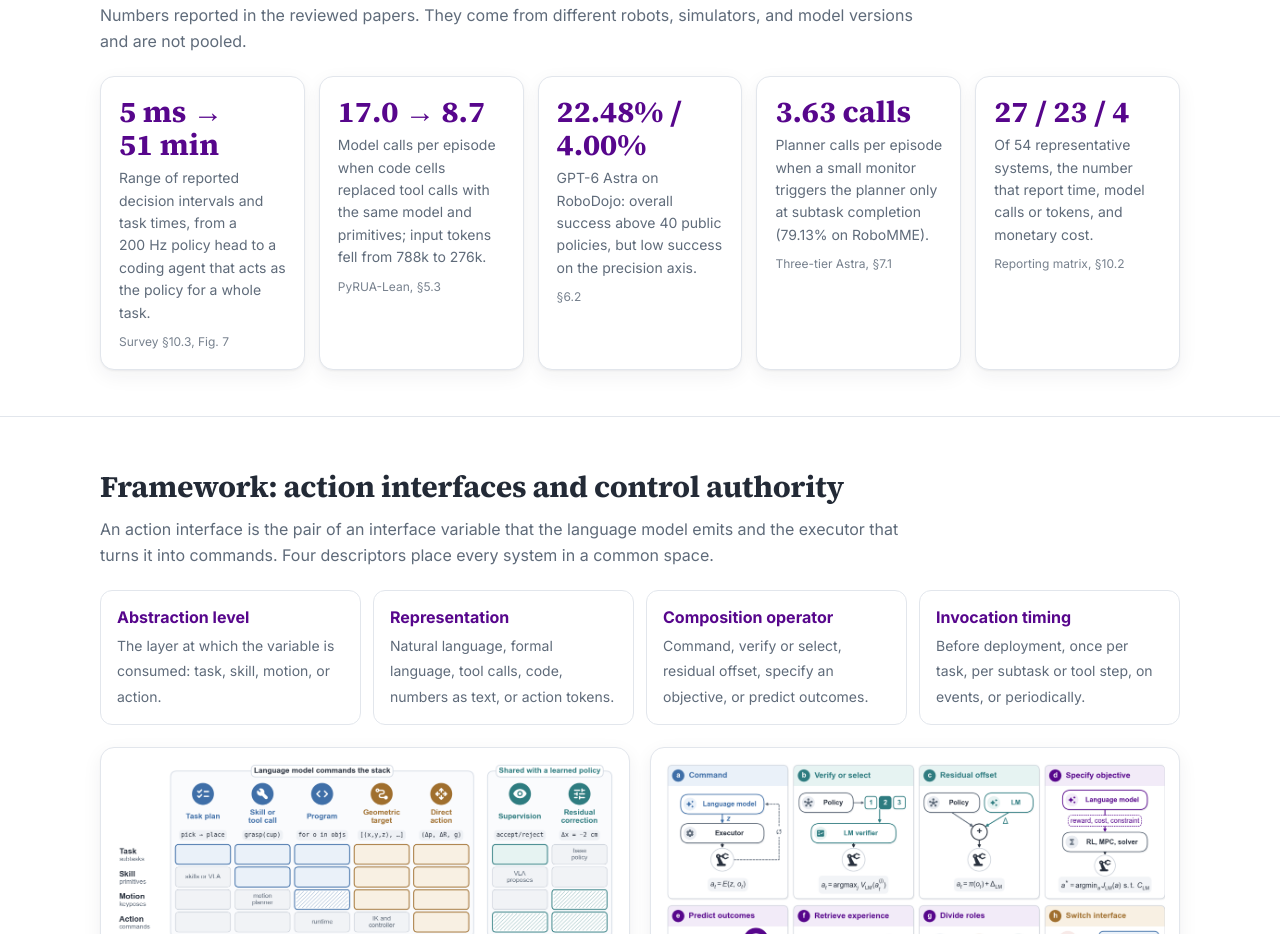
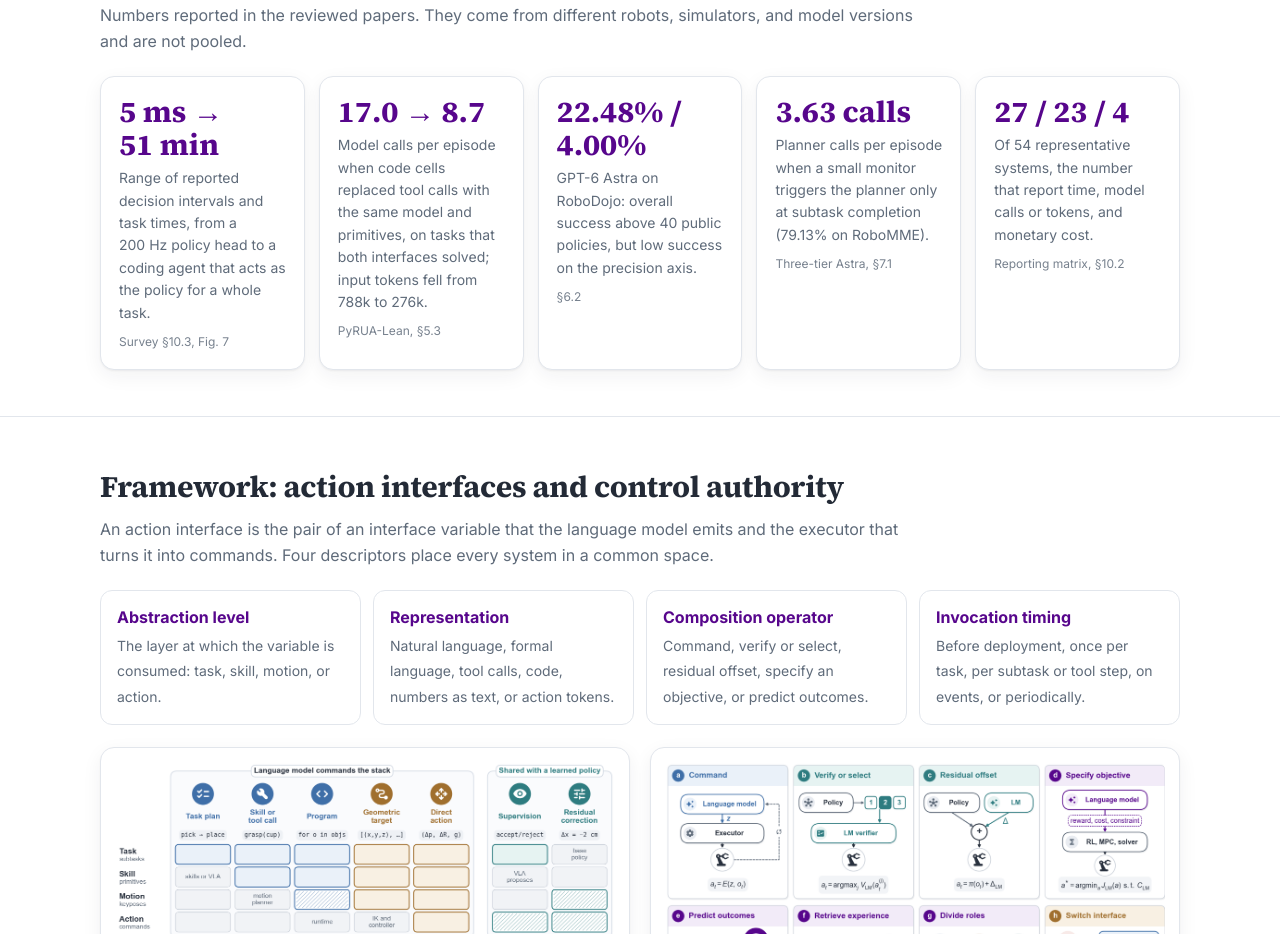
Before and after one commit to tantansir/llm-for-robot-control, a plain HTML site: page docs/index.html in a window 1280 px wide. Shown: the part 1682-2616 px from the top of the page. Drawn offline with Linux system fonts and the light colour scheme.

Commit message:
Qualify the PyRUA-Lean call and token figures
The 17.0 to 8.7 calls and 788k to 276k token figures were measured on tasks
that both interfaces solved; the summary card now says so.

Co-Authored-By: Claude Opus 5.5 <noreply@anthropic.com>
Claude-Session: https://claude.ai/code/session_012p8LDVfMaMm2d4dUYC4FQ3

```diff
--- a/docs/index.html
+++ b/docs/index.html
@@ -172,7 +172,7 @@ footer { border-top: 1px solid var(--line); padding: 26px 0 40px; color: var(--m
   <p class="lede">Numbers reported in the reviewed papers. They come from different robots, simulators, and model versions and are not pooled.</p>
   <div class="stats">
     <div class="stat"><div class="num">5&nbsp;ms &rarr; 51&nbsp;min</div><div class="txt">Range of reported decision intervals and task times, from a 200&nbsp;Hz policy head to a coding agent that acts as the policy for a whole task.</div><div class="src">Survey &sect;10.3, Fig.&nbsp;7</div></div>
-    <div class="stat"><div class="num">17.0 &rarr; 8.7</div><div class="txt">Model calls per episode when code cells replaced tool calls with the same model and primitives; input tokens fell from 788k to 276k.</div><div class="src">PyRUA-Lean, &sect;5.3</div></div>
+    <div class="stat"><div class="num">17.0 &rarr; 8.7</div><div class="txt">Model calls per episode when code cells replaced tool calls with the same model and primitives, on tasks that both interfaces solved; input tokens fell from 788k to 276k.</div><div class="src">PyRUA-Lean, &sect;5.3</div></div>
     <div class="stat"><div class="num">22.48% / 4.00%</div><div class="txt">GPT-6 Astra on RoboDojo: overall success above 40 public policies, but low success on the precision axis.</div><div class="src">&sect;6.2</div></div>
     <div class="stat"><div class="num">3.63 calls</div><div class="txt">Planner calls per episode when a small monitor triggers the planner only at subtask completion (79.13% on RoboMME).</div><div class="src">Three-tier Astra, &sect;7.1</div></div>
     <div class="stat"><div class="num">27 / 23 / 4</div><div class="txt">Of 54 representative systems, the number that report time, model calls or tokens, and monetary cost.</div><div class="src">Reporting matrix, &sect;10.2</div></div>
```
